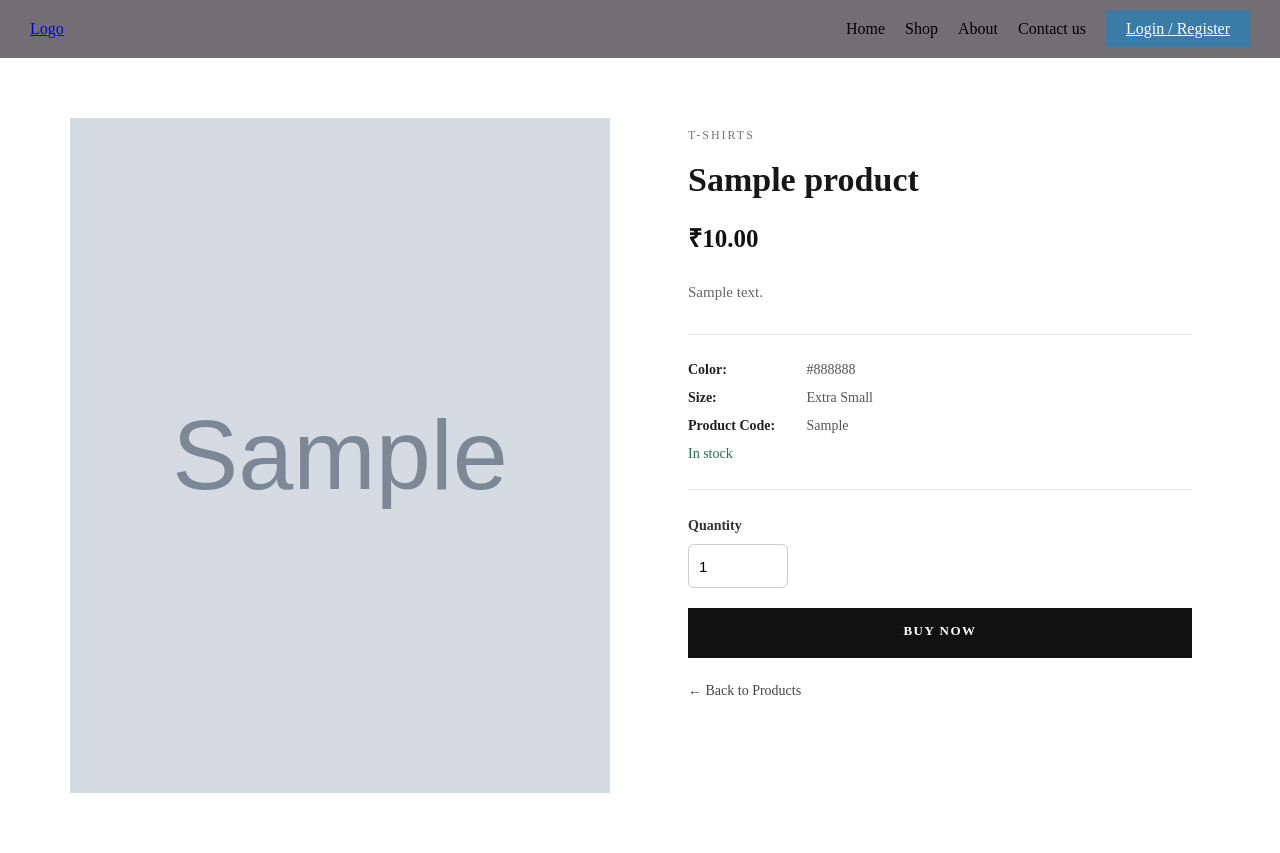
After one commit to Navaneeth-korom/clothing-brand-ecommerce, a Django app: page /products/1/ in a window 1280 px wide. The commit adds this page. Run offline with Django 5.2, Linux system fonts and the light colour scheme; tables that the repository leaves empty hold one stand-in row (values such as "Sample post"); grey boxes marked "Sample" are stand-in pictures.

Commit message:
Create product details page.

```diff
--- /dev/null
+++ b/products/templates/products/product-details.html
@@ -0,0 +1,65 @@
+{% extends "base.html" %}
+
+{% block title %}{{ product.name }} | Clothing Brand{% endblock %}
+{% block content %}
+<section class="product-detail">
+    <div class="product-image">
+        {% if product.image %}
+            <img src="{{ product.image.url }}" alt="{{ product.name }}">
+        {% else %}
+            <img src="" alt="No product image available">
+        {% endif %}
+    </div>
+
+    <div class="product-info">
+        <p class="product-category">{{ product.category }}</p>
+
+        <h1>{{ product.name }}</h1>
+
+        <p class="product-price">₹{{ product.price }}</p>
+
+        <p class="product-description">
+            {{ product.description|default:"No description available." }}
+        </p>
+
+        <div class="product-specs">
+            <p><strong>Color:</strong> {{ product.color }}</p>
+            <p><strong>Size:</strong> {{ product.get_size_display }}</p>
+            <p><strong>Product Code:</strong> {{ product.sku }}</p>
+
+            {% if product.stock > 0 %}
+                <p class="in-stock">In stock</p>
+            {% else %}
+                <p class="out-of-stock">Out of stock</p>
+            {% endif %}
+        </div>
+
+        {% if product.stock > 0 %}
+            <form method="POST" action="#">
+                {% csrf_token %}
+
+                <label for="quantity">Quantity</label>
+                <input
+                    type="number"
+                    id="quantity"
+                    name="quantity"
+                    value="1"
+                    min="1"
+                    max="{{ product.stock }}"
+                    required
+                >
+
+                <a class="buy-now" href="">Buy Now</a>
+            </form>
+        {% else %}
+            <button class="buy-now" disabled>
+                Currently Unavailable
+            </button>
+        {% endif %}
+
+        <a href="{% url 'products' %}" class="back-link">
+            ← Back to Products
+        </a>
+    </div>
+</section>
+{% endblock %}
--- a/products/templates/products/products.html
+++ b/products/templates/products/products.html
@@ -11,6 +11,7 @@
     {% if products %}
     <section class="product-grid" aria-label="Products">
         {% for product in products %}
+        <a class="item-click" href="{% url 'product_details' product.pk %}">
         <article class="product-card">
             <div class="product-image">
                 {% if product.image %}
@@ -36,6 +37,7 @@
                 {% endif %}
             </div>
         </article>
+        </a>
         {% endfor %}
     </section>
     {% else %}
--- a/products/urls.py
+++ b/products/urls.py
@@ -3,4 +3,5 @@ from . import views
 
 urlpatterns = [
     path("", views.ProductListView.as_view(), name="products"),
+    path("<int:pk>/", views.ProductDetailView.as_view(), name="product_details"),
 ]
--- a/products/views.py
+++ b/products/views.py
@@ -1,6 +1,6 @@
 from django.shortcuts import render
 from .models import Product
-from django.views.generic import ListView
+from django.views.generic import ListView, DetailView
 # Create your views here.
 
 class ProductListView(ListView):
@@ -10,3 +10,8 @@ class ProductListView(ListView):
 
     def get_queryset(self):
         return Product.objects.filter(is_active=True)
+
+class ProductDetailView(DetailView):
+    model = Product
+    template_name = "products/product-details.html"
+    context_object_name = "product"
--- a/static/css/style.css
+++ b/static/css/style.css
@@ -87,6 +87,10 @@ nav ul {
   display: grid;
   grid-template-columns: repeat(auto-fill, minmax(min(100%, 230px), 1fr));
   gap: 28px 20px;
+}
+
+.item-click{
+    text-decoration: none;
 }
 
 .products-page {
@@ -238,27 +242,6 @@ nav ul {
   text-decoration: line-through;
 }
 
-.add-to-cart {
-  display: block;
-  width: 100%;
-  padding: 12px;
-  text-align: center;
-  text-decoration: none;
-  background: #222;
-  color: #fff;
-  border: 1px solid #222;
-  border-radius: 6px;
-  font-size: 13px;
-  font-weight: 600;
-  text-transform: uppercase;
-  letter-spacing: 1px;
-  transition: background 0.2s ease;
-}
-
-.add-to-cart:hover {
-  background: #444;
-  color: #fff;
-}
 
 /* Register form */
 
@@ -420,3 +403,210 @@ input:focus {
   font-weight: bold;
   text-decoration: none;
 }
+
+
+/* Product Details Page */
+
+.product-detail {
+    max-width: 1200px;
+    margin: 60px auto;
+    padding: 0 30px;
+    display: grid;
+    grid-template-columns: 1fr 1fr;
+    gap: 60px;
+    align-items: start;
+}
+
+/* Product Image */
+
+.product-image {
+    width: 100%;
+    background-color: #f5f5f5;
+    overflow: hidden;
+}
+
+.product-image img {
+    display: block;
+    width: 100%;
+    aspect-ratio: 4 / 5;
+    object-fit: cover;
+}
+
+/* Product Information */
+
+.product-info {
+    padding-top: 10px;
+}
+
+.product-category {
+    color: #777;
+    font-size: 12px;
+    text-transform: uppercase;
+    letter-spacing: 2px;
+    margin-bottom: 15px;
+}
+
+.product-info h1 {
+    color: #171717;
+    font-size: 34px;
+    font-weight: 600;
+    line-height: 1.3;
+    margin: 0 0 18px;
+}
+
+.product-price {
+    color: #111;
+    font-size: 25px;
+    font-weight: 600;
+    margin: 0 0 25px;
+}
+
+.product-description {
+    color: #666;
+    font-size: 15px;
+    line-height: 1.8;
+    margin-bottom: 28px;
+}
+
+/* Product Specifications */
+
+.product-specs {
+    border-top: 1px solid #e5e5e5;
+    border-bottom: 1px solid #e5e5e5;
+    padding: 15px 0;
+    margin-bottom: 28px;
+}
+
+.product-specs p {
+    color: #555;
+    font-size: 14px;
+    margin: 12px 0;
+}
+
+.product-specs strong {
+    display: inline-block;
+    min-width: 115px;
+    color: #222;
+    font-weight: 600;
+}
+
+.in-stock {
+    color: #287344 !important;
+}
+
+.out-of-stock {
+    color: #c62828 !important;
+}
+
+/* Quantity Input */
+
+.product-info label {
+    display: block;
+    color: #333;
+    font-size: 14px;
+    margin-bottom: 10px;
+}
+
+.product-info input[type="number"] {
+    width: 100px;
+    height: 44px;
+    padding: 10px;
+    border: 1px solid #ccc;
+    background: #fff;
+    font-size: 15px;
+    outline: none;
+    margin-bottom: 20px;
+}
+
+.product-info input[type="number"]:focus {
+    border-color: #111;
+}
+
+/* Add to Cart Button */
+
+.buy-now {
+    display: block;
+    width: 100%;
+    min-height: 50px;
+    padding: 14px 20px;
+    background-color: #111;
+    color: #fff;
+    border: 1px solid #111;
+    font-size: 13px;
+    font-weight: 600;
+    text-transform: uppercase;
+    letter-spacing: 1.5px;
+    cursor: pointer;
+    transition: background-color 0.2s ease,
+                color 0.2s ease;
+    text-decoration: none;
+    text-align: center;
+}
+
+.buy-now:hover:not(:disabled) {
+    background-color: #fff;
+    color: #111;
+}
+
+.buy-now:disabled {
+    background-color: #999;
+    border-color: #999;
+    cursor: not-allowed;
+}
+
+/* Back to Products Link */
+
+.back-link {
+    display: inline-block;
+    margin-top: 25px;
+    color: #444;
+    font-size: 14px;
+    text-decoration: none;
+}
+
+.back-link:hover {
+    color: #000;
+    text-decoration: underline;
+}
+
+/* Tablet and Mobile Responsive */
+
+@media (max-width: 768px) {
+    .product-detail {
+        grid-template-columns: 1fr;
+        gap: 30px;
+        margin: 30px auto;
+        padding: 0 20px;
+    }
+
+    .product-info {
+        padding-top: 0;
+    }
+
+    .product-info h1 {
+        font-size: 27px;
+    }
+
+    .product-price {
+        font-size: 22px;
+    }
+}
+
+@media (max-width: 480px) {
+    .product-detail {
+        padding: 0 15px;
+        margin: 20px auto;
+    }
+
+    .product-info h1 {
+        font-size: 24px;
+    }
+
+    .product-description {
+        font-size: 14px;
+    }
+
+    .product-specs strong {
+        min-width: 100px;
+    }
+}
```
